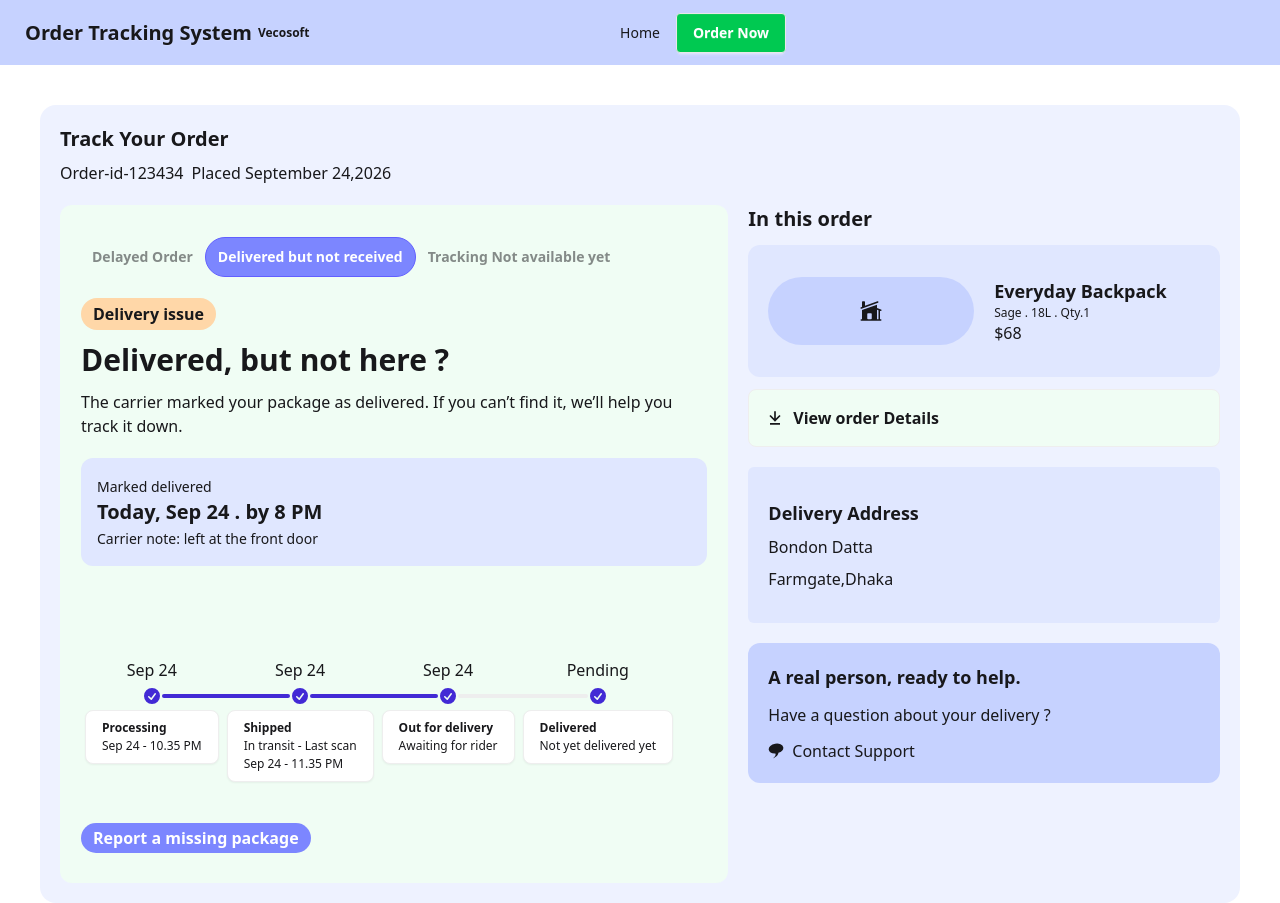
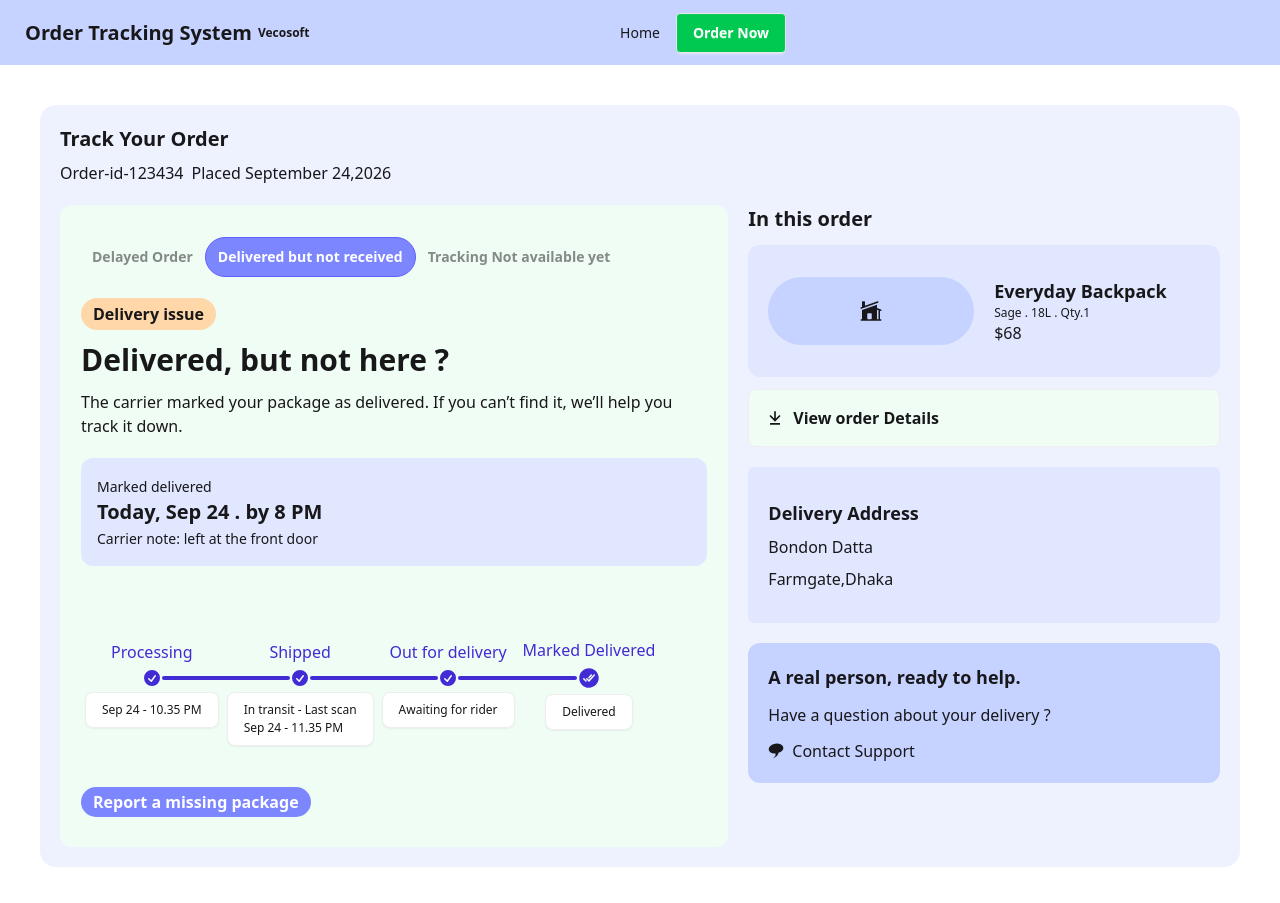
Before and after one commit to officialbondondatta/order-tracking-system, a Next.js app: page / in a window 1280 px wide. Both pictures are taken after a click on the radio button "Delivered but not received". After the commit the page ends 867 px from the top, so only its background shows below. Built offline with nearby package versions, Linux system fonts and the light colour scheme.

Commit message:
modified the timeline

```diff
--- a/src/app/components/DeliveryStatus.tsx
+++ b/src/app/components/DeliveryStatus.tsx
@@ -1,18 +1,34 @@
-const DeliveryStatus = () => {
+import { IoCheckmarkDoneCircle, IoCheckmarkDoneCircleOutline } from "react-icons/io5";
+
+interface IStatusProps {
+    state: "Delayed Order" | "Delivered, not received" | "Tracking unavailable"
+}
+
+const isStepActive = (step: number, state: IStatusProps["state"]) => {
+    const lastActiveStep = state === "Delayed Order"
+        ? 1
+        : state === "Delivered, not received"
+            ? 3
+            : 0;
+
+    return step <= lastActiveStep;
+};
+
+const DeliveryStatus = ({ state }: IStatusProps) => {
     return (
         <div>
             <div className="my-10 w-full overflow-x-scroll">
                 <ul className="timeline timeline-vertical lg:timeline-horizontal">
                     <li>
-                        <div className="timeline-start">
-                            Sep 24
+                        <div className={`timeline-start ${isStepActive(0, state) ? "text-primary" : "text-base-content/40"}`}>
+                            Processing
                         </div>
                         <div className="timeline-middle">
                             <svg
                                 xmlns="http://www.w3.org/2000/svg"
                                 viewBox="0 0 20 20"
                                 fill="currentColor"
-                                className="text-primary h-5 w-5"
+                                className={`h-5 w-5 ${isStepActive(0, state) ? "text-primary" : "text-base-content/40"}`}
                             >
                                 <path
                                     fillRule="evenodd"
@@ -22,26 +38,23 @@ const DeliveryStatus = () => {
                             </svg>
                         </div>
                         <div className="timeline-end timeline-box">
-                            <h2 className="font-semibold">
-                                Processing
-                            </h2>
                             <span className="text-xs">
                                 Sep 24 - 10.35 PM
                             </span>
                         </div>
-                        <hr className="bg-primary" />
+                        <hr className={isStepActive(0, state) ? "bg-primary" : ""} />
                     </li>
                     <li>
-                        <hr className="bg-primary" />
-                        <div className="timeline-start">
-                            Sep 24
+                        <hr className={isStepActive(0, state) ? "bg-primary" : ""} />
+                        <div className={`timeline-start ${isStepActive(1, state) ? "text-primary" : "text-base-content/40"}`}>
+                            Shipped
                         </div>
                         <div className="timeline-middle">
                             <svg
                                 xmlns="http://www.w3.org/2000/svg"
                                 viewBox="0 0 20 20"
                                 fill="currentColor"
-                                className="text-primary h-5 w-5"
+                                className={`h-5 w-5 ${isStepActive(1, state) ? "text-primary" : "text-base-content/40"}`}
                             >
                                 <path
                                     fillRule="evenodd"
@@ -51,26 +64,23 @@ const DeliveryStatus = () => {
                             </svg>
                         </div>
                         <div className="timeline-end timeline-box">
-                            <h2 className="font-semibold">
-                                Shipped
-                            </h2>
                             <span className="text-xs">
                                 In transit - Last scan <br /> Sep 24 - 11.35 PM
                             </span>
                         </div>
-                        <hr className="bg-primary" />
+                        <hr className={isStepActive(1, state) ? "bg-primary" : ""} />
                     </li>
                     <li>
-                        <hr className="bg-primary" />
-                        <div className="timeline-start">
-                            Sep 24
+                        <hr className={isStepActive(1, state) ? "bg-primary" : ""} />
+                        <div className={`timeline-start ${isStepActive(2, state) ? "text-primary" : "text-base-content/40"}`}>
+                            Out for delivery
                         </div>
                         <div className="timeline-middle">
                             <svg
                                 xmlns="http://www.w3.org/2000/svg"
                                 viewBox="0 0 20 20"
                                 fill="currentColor"
-                                className="text-primary h-5 w-5"
+                                className={`h-5 w-5 ${isStepActive(2, state) ? "text-primary" : "text-base-content/40"}`}
                             >
                                 <path
                                     fillRule="evenodd"
@@ -80,40 +90,39 @@ const DeliveryStatus = () => {
                             </svg>
                         </div>
                         <div className="timeline-end timeline-box">
-                            <h2 className="font-semibold">
-                                Out for delivery
-                            </h2>
                             <span className="text-xs">
                                 Awaiting for rider
                             </span>
                         </div>
-                        <hr />
+                        <hr className={isStepActive(2, state) ? "bg-primary" : ""} />
                     </li>
                     <li>
-                        <hr />
-                        <div className="timeline-start">
-                            Pending
+                        <hr className={isStepActive(2, state) ? "bg-primary" : ""} />
+                        <div className={`timeline-start ${isStepActive(3, state) ? "text-primary" : "text-base-content/40"}`}>
+                            {
+                                state === "Delivered, not received" ?
+                                    "Marked Delivered"
+                                    :
+                                    "Pending"
+                            }
                         </div>
                         <div className="timeline-middle">
-                            <svg
-                                xmlns="http://www.w3.org/2000/svg"
-                                viewBox="0 0 20 20"
-                                fill="currentColor"
-                                className="text-primary h-5 w-5"
-                            >
-                                <path
-                                    fillRule="evenodd"
-                                    d="M10 18a8 8 0 100-16 8 8 0 000 16zm3.857-9.809a.75.75 0 00-1.214-.882l-3.483 4.79-1.88-1.88a.75.75 0 10-1.06 1.061l2.5 2.5a.75.75 0 001.137-.089l4-5.5z"
-                                    clipRule="evenodd"
-                                />
-                            </svg>
+                            {
+                                state === "Delivered, not received" ?
+                                    <IoCheckmarkDoneCircle className={`text-2xl ${isStepActive(3, state) ? "text-primary" : "text-base-content/40"}`} />
+                                    :
+                                    <IoCheckmarkDoneCircleOutline className={`text-2xl ${isStepActive(3, state) ? "text-primary" : "text-base-content/40"}`} />
+                            }
+
                         </div>
                         <div className="timeline-end timeline-box">
-                            <h2 className="font-semibold">
-                                Delivered
-                            </h2>
                             <span className="text-xs">
-                                Not yet delivered yet
+                                {
+                                    state === "Delivered, not received" ?
+                                        "Delivered"
+                                        :
+                                        "Not yet delivered yet"
+                                }
                             </span>
                         </div>
                     </li>
--- a/src/app/components/DeliveryTrackings/DeliveryDetailsDelayed.tsx
+++ b/src/app/components/DeliveryTrackings/DeliveryDetailsDelayed.tsx
@@ -15,7 +15,7 @@ const DeliveryDetails = () => {
                     <span className="text-sm">Previous estimate: Sep 23 . by 8 PM</span>
                 </div>
                 <div className="col-span-7">
-                    <DeliveryStatus></DeliveryStatus>
+                    <DeliveryStatus state="Delayed Order"></DeliveryStatus>
                 </div>
                 <div>
                     <Link href={"/"} className="bg-indigo-400 px-3 font-semibold py-1 rounded-full text-white">Ask for a delivery update</Link>
--- a/src/app/components/DeliveryTrackings/DeliveryDetailsDeliveredNotRecieved.tsx
+++ b/src/app/components/DeliveryTrackings/DeliveryDetailsDeliveredNotRecieved.tsx
@@ -17,7 +17,7 @@ const DeliveryDetailsDeliveredNotRecieved = () => {
                     <span className="text-sm">Carrier note: left at the front door</span>
                 </div>
                 <div className="col-span-7">
-                    <DeliveryStatus></DeliveryStatus>
+                    <DeliveryStatus state="Delivered, not received"></DeliveryStatus>
                 </div>
                 <div>
                     <Link href={"/"} className="bg-indigo-400 px-3 font-semibold py-1 rounded-full text-white">Report a missing package</Link>
--- a/src/app/components/DeliveryTrackings/DeliveryTrackingUnavailable.tsx
+++ b/src/app/components/DeliveryTrackings/DeliveryTrackingUnavailable.tsx
@@ -16,7 +16,7 @@ const DeliveryTrackingUnavailable = () => {
                     <span className="text-sm">We will email you when tracking is available.</span>
                 </div>
                 <div className="col-span-7">
-                    <DeliveryStatus></DeliveryStatus>
+                    <DeliveryStatus state="Tracking unavailable"></DeliveryStatus>
                 </div>
                 <div>
                     <Link href={"/"} className="bg-indigo-400 px-3 font-semibold py-1 rounded-full text-white">Get help with this order</Link>
```
